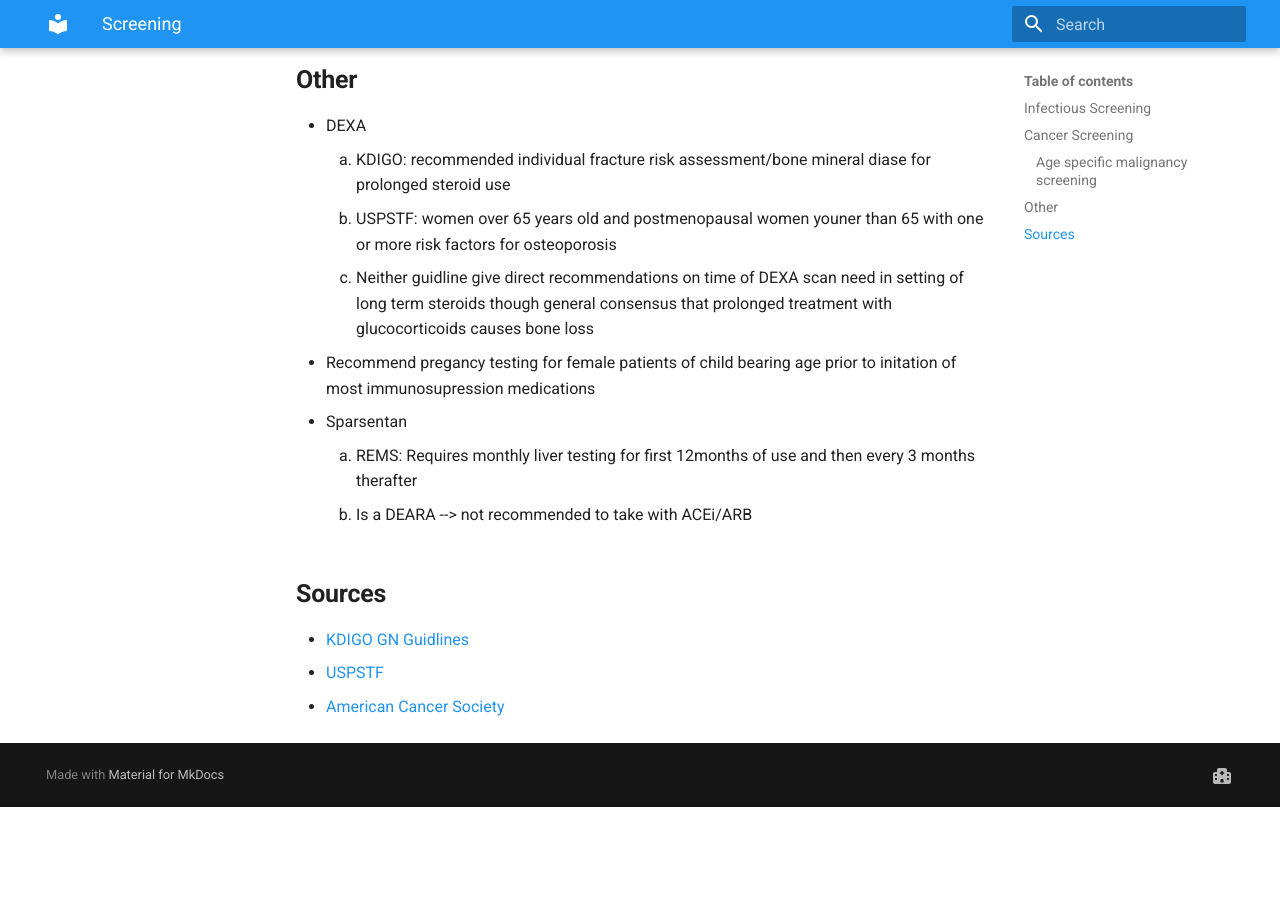
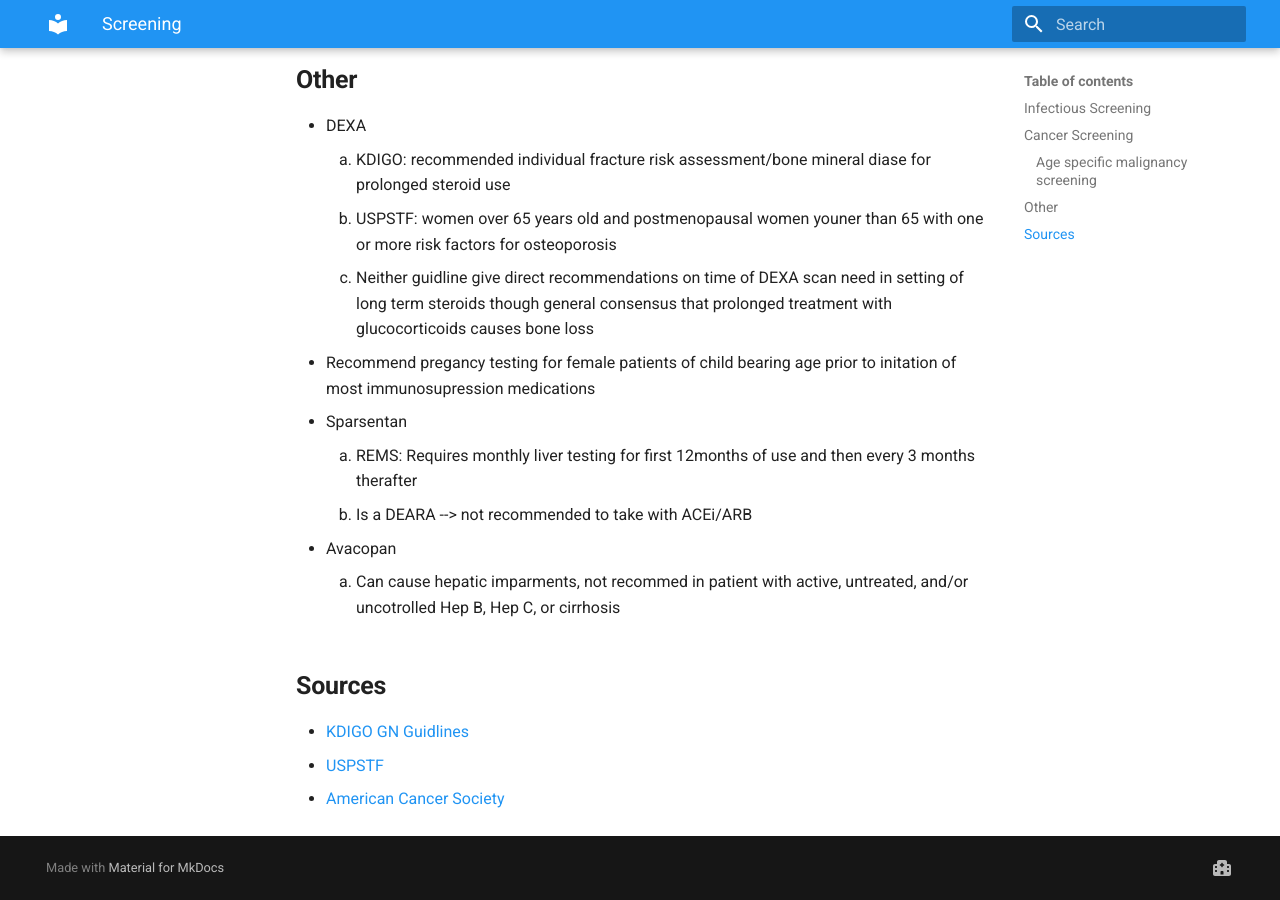
Before and after one commit to TTUNEPH2025/GN, an MkDocs documentation site: the page built from docs/Screening.md, in a window 1280 px wide and 900 px high, scrolled down 1462 px. Built offline with MkDocs 1.6.1 and Material for MkDocs 9.7.7, drawn with Linux system fonts in a browser that asks for light colours; before the commit the page ends 2269 px from its top, so only the background shows below that.

Commit message:
Update Screening.md

```diff
--- a/docs/Screening.md
+++ b/docs/Screening.md
@@ -35,6 +35,8 @@
 * Sparsentan
     1. REMS: Requires monthly liver testing for first 12months of use and then every 3 months therafter
     2. Is a DEARA --> not recommended to take with ACEi/ARB
+ * Avacopan
+    1. Can cause hepatic imparments, not recommed in patient with active, untreated, and/or uncotrolled Hep B, Hep C, or cirrhosis
 ## **Sources**
  * [KDIGO GN Guidlines](https://kdigo.org/guidelines/gd/)
  * [USPSTF](https://www.uspreventiveservicestaskforce.org/uspstf/recommendation/osteoporosis-screening#fullrecommendationstart)
```
